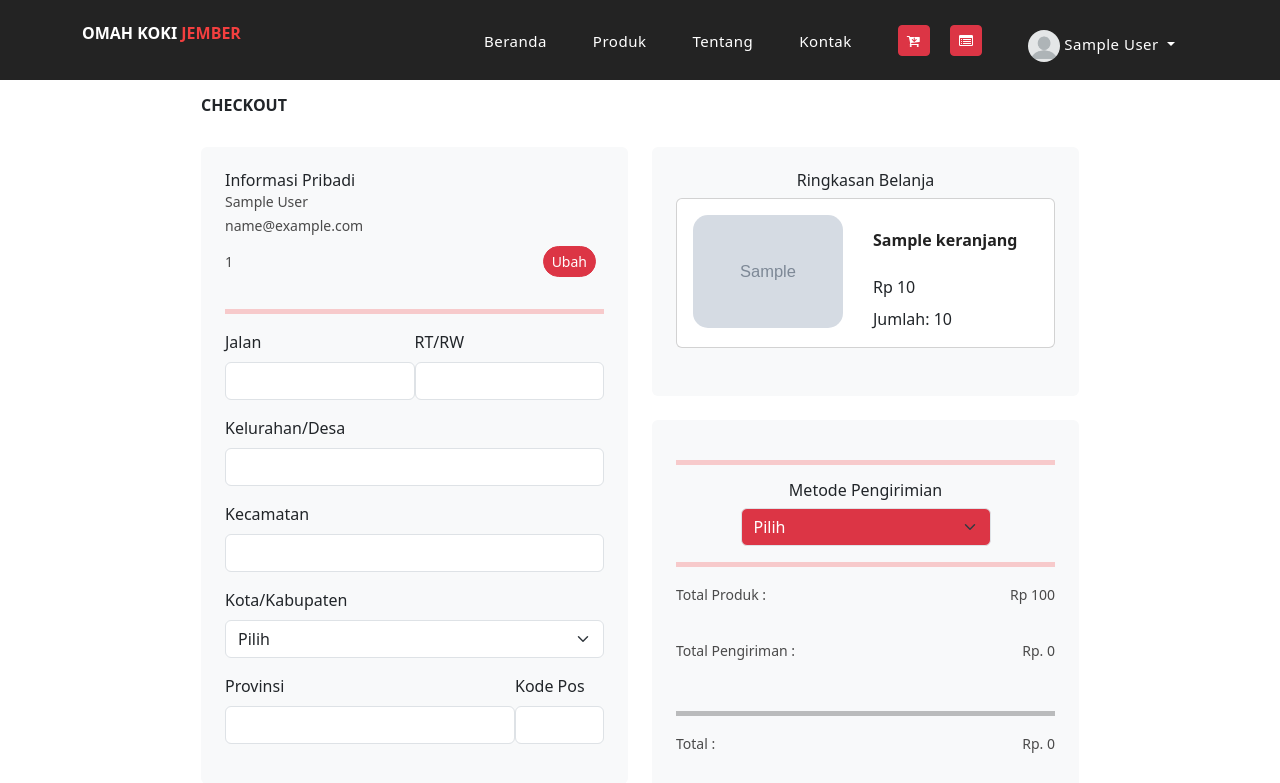
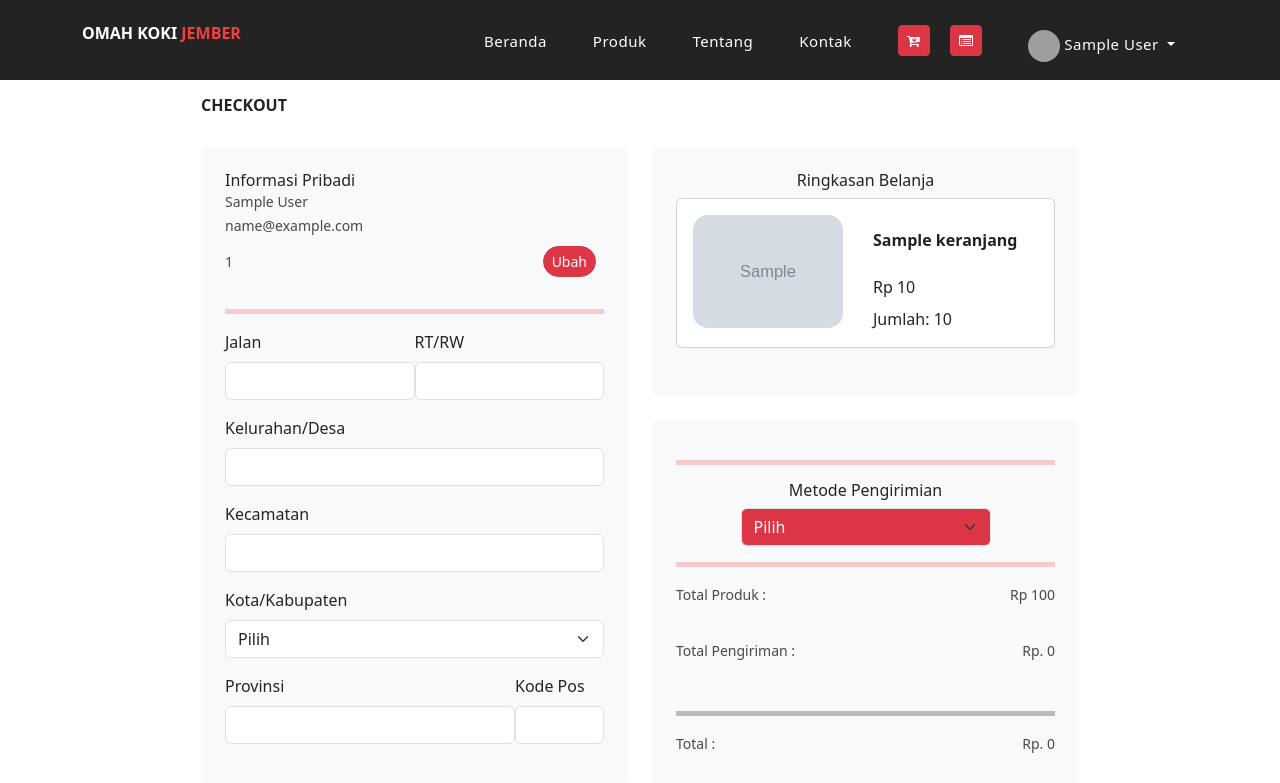
Before and after one commit to MuhammadRamaPradipaWijaya/Omah-Koki-Jember, a Flask app: page /checkout in a window 1280 px wide. Shown: the top 783 px of the page. Run offline with Flask 3, Linux system fonts and the light colour scheme; the visitor is signed in with stand-in values (Sample User, id 1); grey boxes marked "Sample" are stand-in pictures; a database or web service that is not in the repository returns one stand-in record (values such as "Sample title"); some libraries are stand-ins or nearby versions; grey boxes are pictures that could not be loaded.

Commit message:
Update navbar.html

```diff
--- a/templates/navbar.html
+++ b/templates/navbar.html
@@ -36,8 +36,8 @@
 
           <li class="nav-item dropdown">
             <a href="#" class="d-block nav-link text-decoration-none dropdown-toggle" id="dropdownUser1" data-bs-toggle="dropdown" aria-expanded="false">
-              <img src="../static/assets/images/profile_placeholder.png" alt="mdo" width="32" height="32" class="rounded-circle">
-              <span class="d-none d-lg-inline-flex username-text" style="color: white;">{{ session['username'] }}</span>
+              <img src="../static/assets/profil_pembeli/{{ session['image'] }}" alt="" width="32" height="32" class="rounded-circle">
+              <span class="d-none d-lg-inline-flex username-text" style="color: white;">{{ session['nama'] }}</span>
             </a>
             <ul class="dropdown-menu text-small dropdown-menu-center" aria-labelledby="dropdownUser1">
               <li><a class="dropdown-item" href="/profil">Profil</a></li>
```
